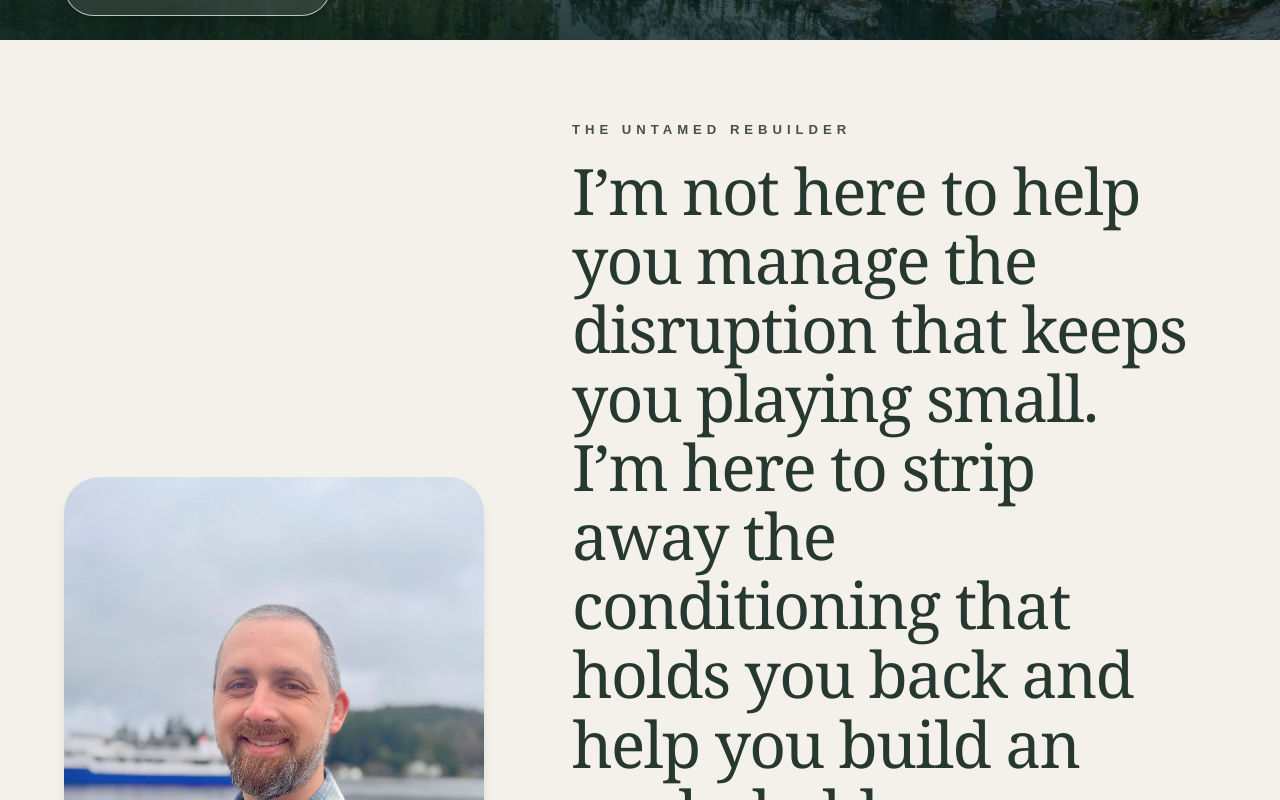
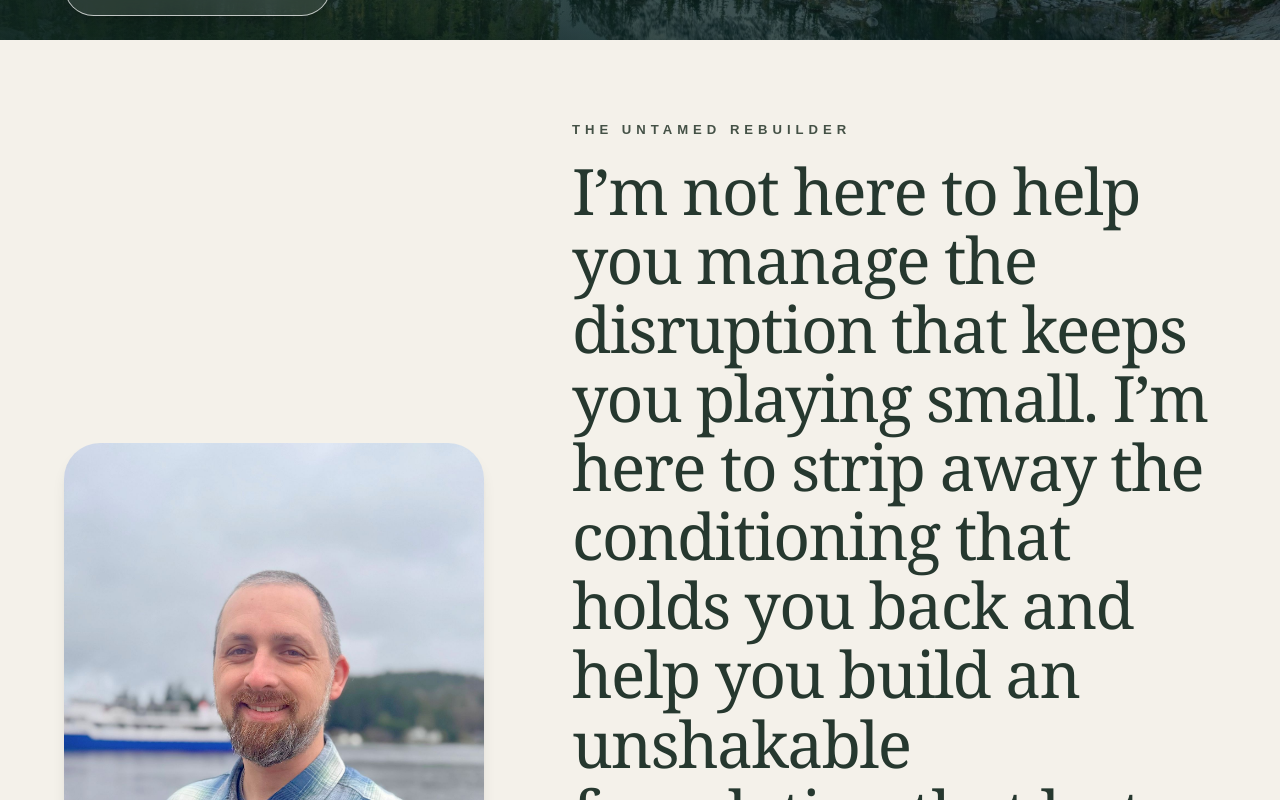
Before and after one commit to mybecomingpath/my-becoming-path, a Next.js app: page / in a window 1280 px wide. Shown: the part 440-1240 px from the top of the page. Built offline with nearby package versions, Linux system fonts and the light colour scheme.

Commit message:
Update page.tsx

```diff
--- a/app/page.tsx
+++ b/app/page.tsx
@@ -100,7 +100,7 @@ const menuItems = [
 
     {/* TEXT COLUMN */}
 
-    <div className="max-w-[620px]">
+    <div className="max-w-[780px]">
 
       <p className="mb-4 text-[0.82rem] font-semibold uppercase tracking-[0.38em] text-[#445146]">
         THE UNTAMED REBUILDER
```
